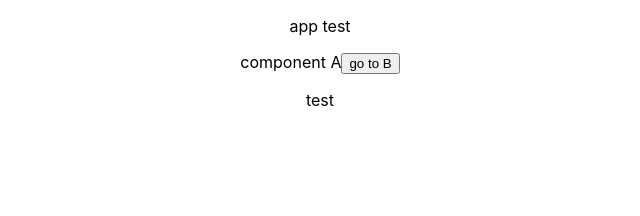
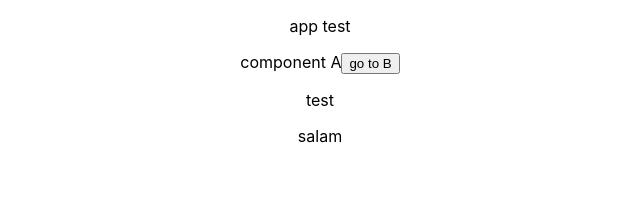
Before and after one commit to mahv7272/helmet-test, a React (Create React App) app: page / in a window 1280 px wide. Shown: the top 216 px of the page, without its empty margins (320-960 px from the left). Built offline with nearby package versions, Linux system fonts and the light colour scheme.

Commit message:
master commit

```diff
--- a/src/A.js
+++ b/src/A.js
@@ -17,6 +17,8 @@ export default function A() {
       </Helmet>
       component A<button onClick={clicked}>go to B</button>
       <p>test</p>
+      <span>salam</span>
+
     </div>
   );
 }
```
